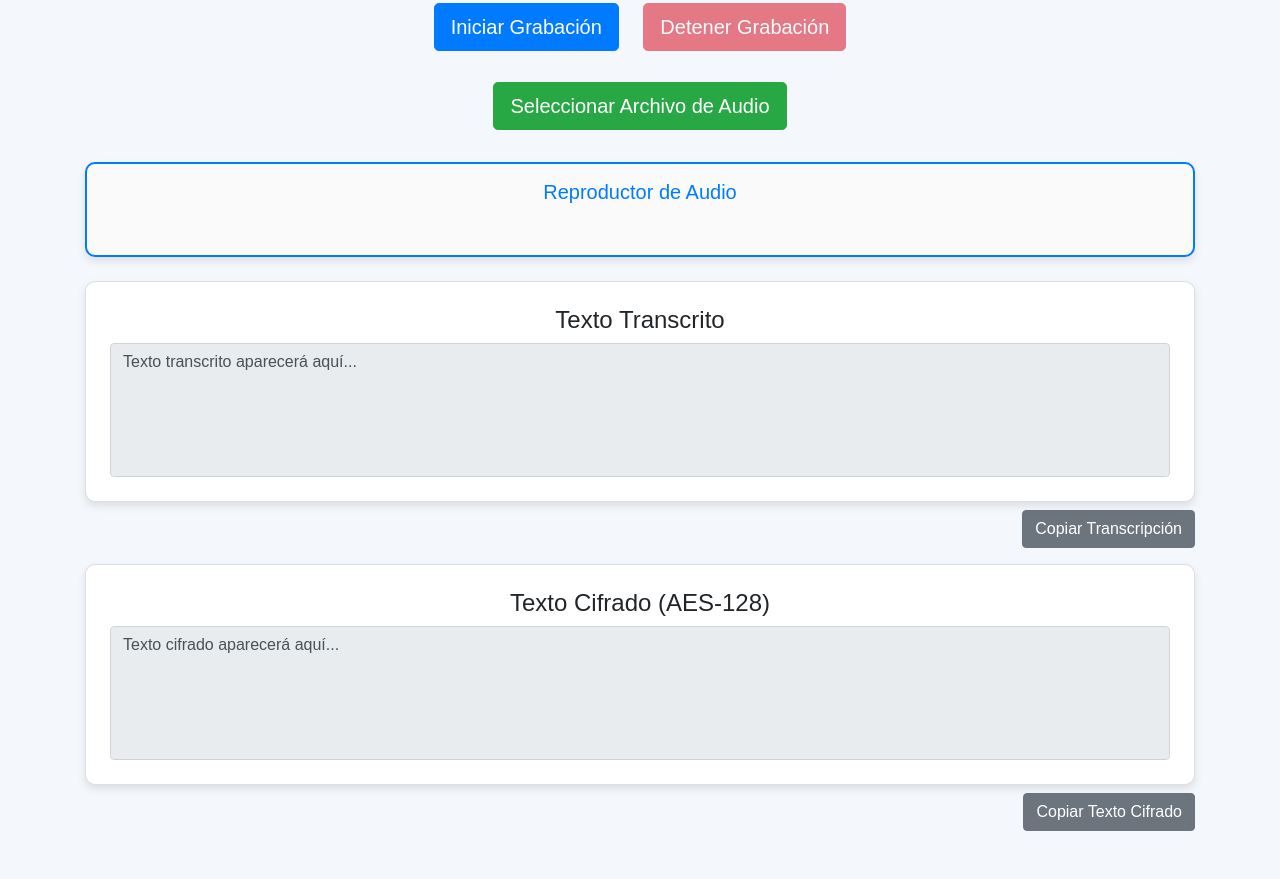
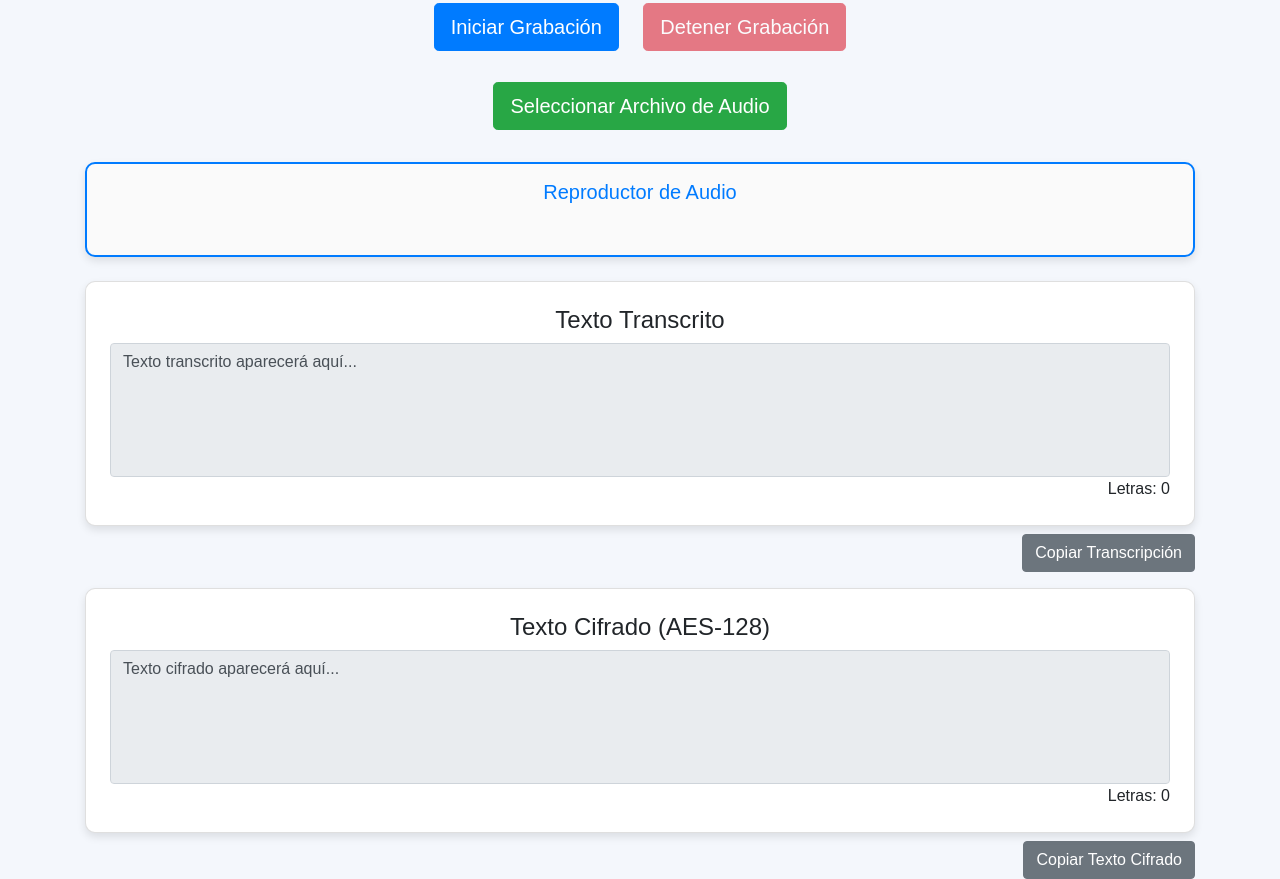
Before and after one commit to Raulnator69/Tarea3, a plain HTML site: page index.html in a window 1280 px wide. Shown: the part 137-1016 px from the top of the page. Before the commit the page ends 968 px from the top, so only its background shows below. Drawn offline with nearby package versions, Linux system fonts and the light colour scheme.

Commit message:
Update index.html

```diff
--- a/index.html
+++ b/index.html
@@ -23,17 +23,15 @@
             <input type="file" id="audio-file-input" accept=".mp3, .mp4, .wav, .opus" class="d-none">
         </div>
 
-        <!-- Contenedor para el reproductor de audio dentro de una caja -->
+        <!-- Contenedor para el reproductor de audio -->
         <div id="audio-playback" class="text-center mt-4">
             <div class="card p-3">
                 <h5 class="card-title text-center">Reproductor de Audio</h5>
-                <div id="audio-container" class="text-center">
-
-                </div>
+                <div id="audio-container" class="text-center"></div>
             </div>
         </div>
 
-        <!-- Indicador de carga (ruedita) -->
+        <!-- Indicador de carga -->
         <div id="loading-indicator" class="text-center mt-4" style="display: none;">
             <div class="spinner-border text-primary" role="status">
                 <span class="sr-only">Cargando...</span>
@@ -45,6 +43,7 @@
             <div class="card p-4">
                 <h4 class="text-center">Texto Transcrito</h4>
                 <textarea id="transcription-result" class="form-control" rows="5" readonly>Texto transcrito aparecerá aquí...</textarea>
+                <div id="transcription-letter-count" class="text-right">Letras: 0</div> <!-- Contador de letras -->
             </div>
 
             <!-- Botón para copiar texto transcrito -->
@@ -52,16 +51,17 @@
                 <button id="copy-transcription" class="btn btn-secondary">Copiar Transcripción</button>
             </div>
 
+            <!-- Texto cifrado -->
             <div class="card p-4 mt-3">
                 <h4 class="text-center">Texto Cifrado (AES-128)</h4>
                 <textarea id="encrypted-text" class="form-control" rows="5" readonly>Texto cifrado aparecerá aquí...</textarea>
+                <div id="encrypted-letter-count" class="text-right">Letras: 0</div> <!-- Contador de letras -->
             </div>
 
             <!-- Botón para copiar texto cifrado -->
             <div class="text-right mt-2">
                 <button id="copy-encrypted" class="btn btn-secondary">Copiar Texto Cifrado</button>
             </div>
-
         </div>
     </div>
 
```
